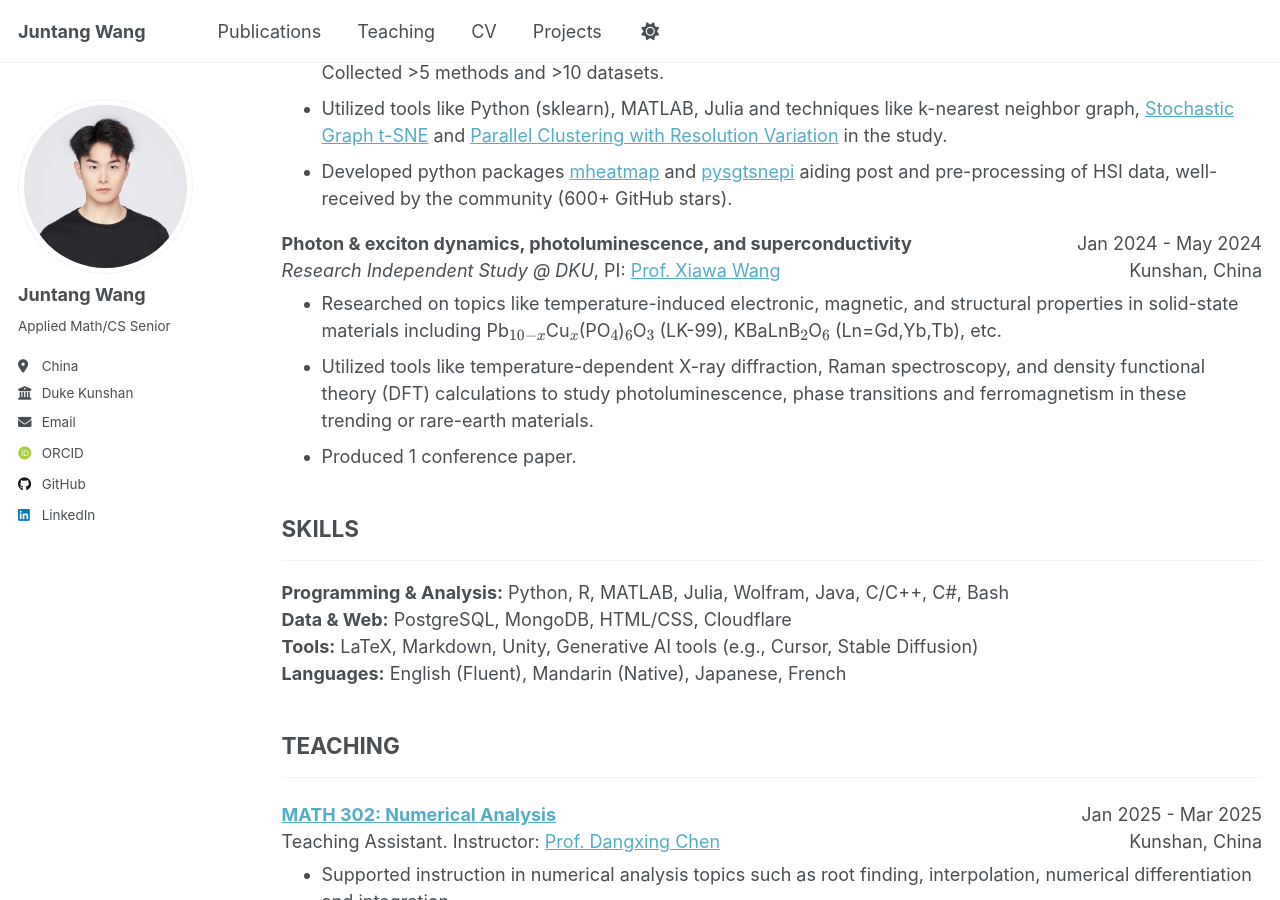
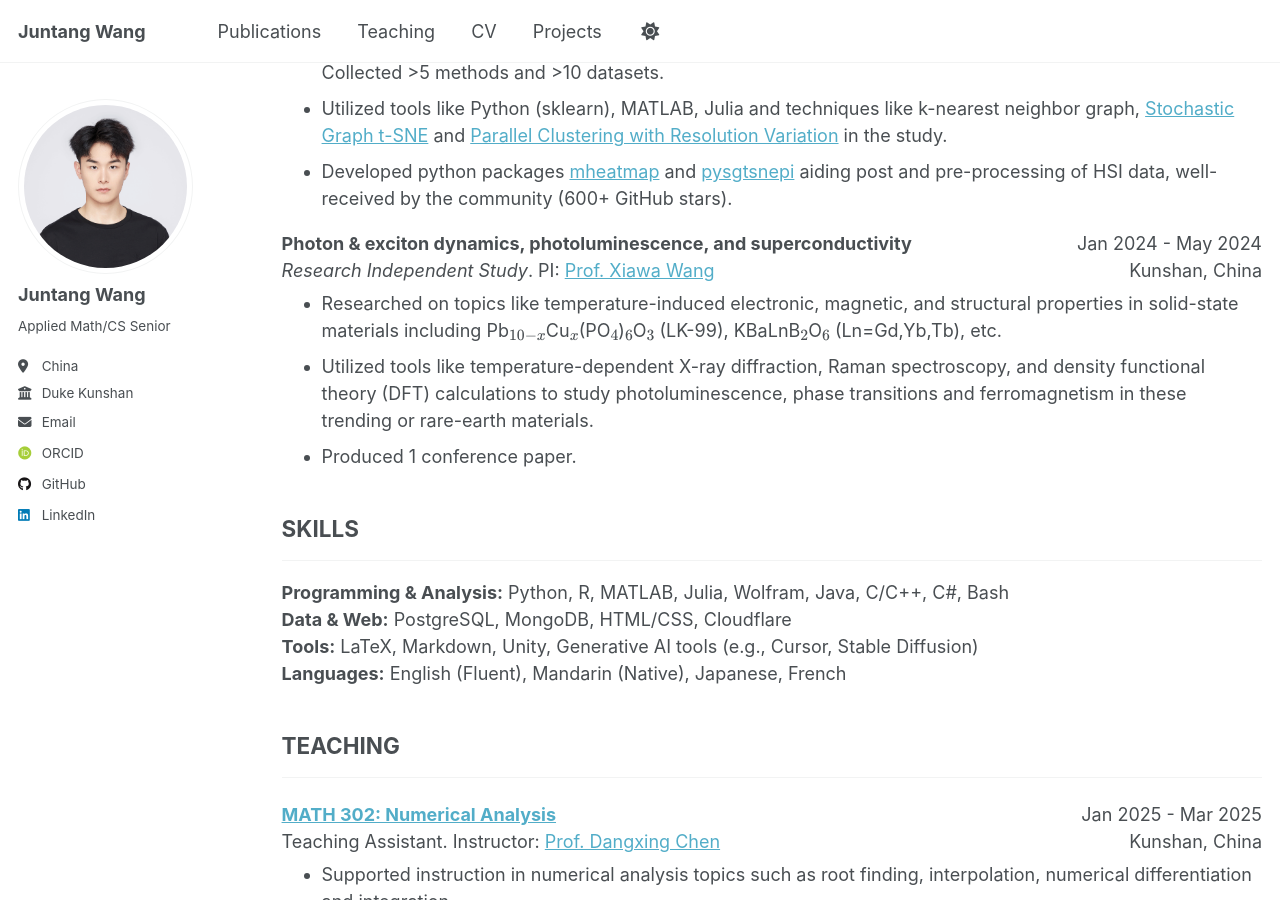
Before and after one commit to juntang1129/juntang1129.github.io, a Jekyll site: the page built from _pages/cv.md, in a window 1280 px wide and 900 px high, scrolled down 2302 px. Built offline with Jekyll 4.4.1, drawn with Linux system fonts in a browser that asks for light colours; some web fonts are replaced; a script that is not in the unit is left out.

```diff
--- a/_pages/cv.md
+++ b/_pages/cv.md
@@ -162,7 +162,7 @@ redirect_from:
 <div style="display: flex; justify-content: space-between;">
   <div>
     <strong>Photon & exciton dynamics, photoluminescence, and superconductivity</strong><br>
-    <em>Research Independent Study @ DKU</em>, PI: <a href="https://faculty.dukekunshan.edu.cn/faculty_profiles/xiawa-wang" target="_blank">Prof. Xiawa Wang</a><br>
+    <em>Research Independent Study</em>. PI: <a href="https://faculty.dukekunshan.edu.cn/faculty_profiles/xiawa-wang" target="_blank">Prof. Xiawa Wang</a><br>
   </div>
   <div style="text-align: right;">
     Jan 2024 - May 2024<br>
```
Also changed, not shown: 1 other file.
